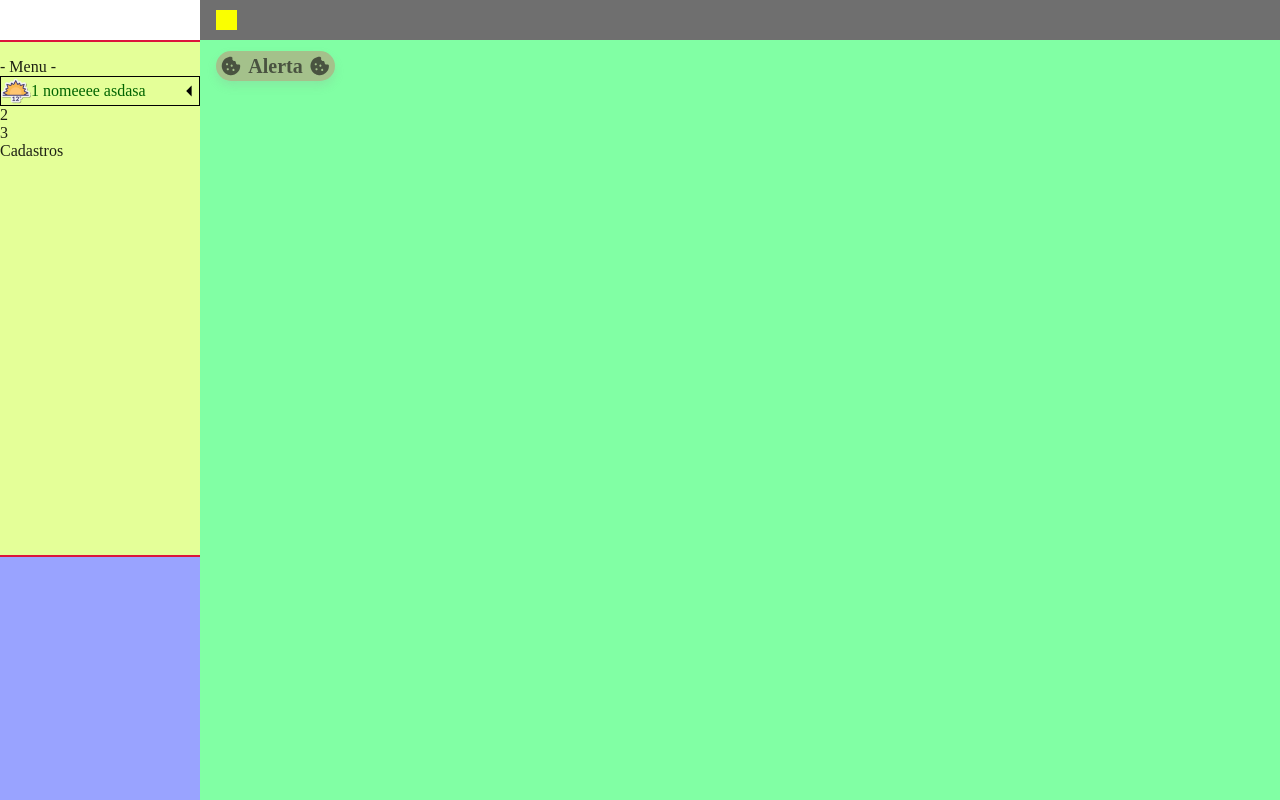
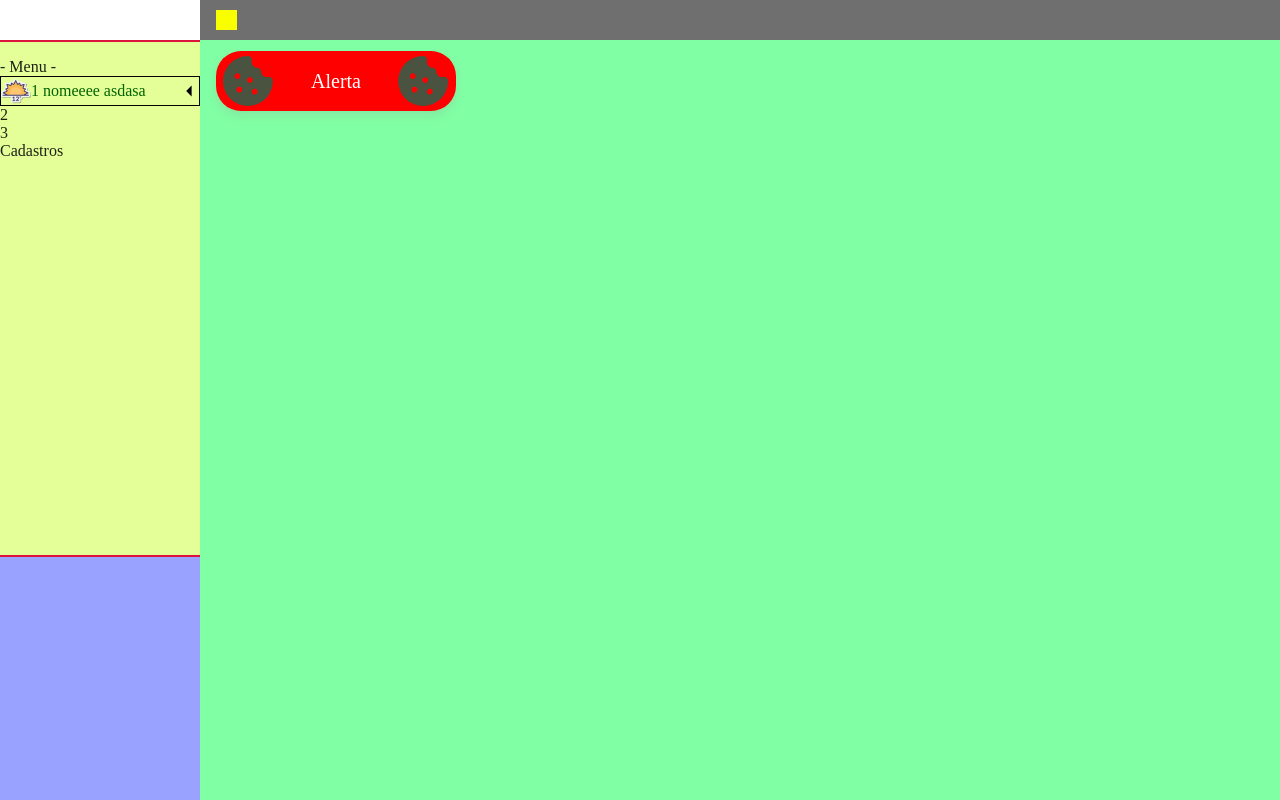
Before and after one commit to douglas9932/TescaroTechAviacaoWeb, a React (Create React App) app: page /Home in a window 1280 px wide. Built offline with nearby package versions, Linux system fonts and the light colour scheme.

Commit message:
Criando Botão Customizado

```diff
--- a/src/Components/Buttons/Buttons.tsx
+++ b/src/Components/Buttons/Buttons.tsx
@@ -3,60 +3,99 @@ import StyleButtons from "./Css/Buttons.module.css";
 
 type ButtonsType = {
   onClick? (): void;
-  Text?: string | any;
-  type?:string;
+  parText?: string | any;
+  parType?:string;
 
-  IconEnd?: string;
-  IconStart?: string;
+  parIconEnd?: string;
+  parIconStart?: string;
 
-  TextAlign?: string;
-  ButtonColor?: string;
-  TextColor?: string;
-  BorderColor?: string;
-  BorderRadiusValue?: number;
-  MaxWidth?: string;
+  parTextAlign?: "center" |"end" |"start"| string;
+  parButtonColor?: string;
+  parTextColor?: string;
+  parBorderColor?: string;
+  parBorderRadius?: number;
+  parMaxWidth?: number;
+  parMaxHeight?: number;
+
+  parWidth?: number;
+  parHeight?: number;
 };
 
 const Buttons: FunctionComponent<ButtonsType> = ({
   onClick,
-  Text,
-  type,
-  IconEnd,
-  IconStart,
-  TextAlign,
-  ButtonColor,
-  TextColor,
-  BorderColor,
-  BorderRadiusValue,
-  MaxWidth
+  parText,
+  parType,
+
+  parIconEnd,
+  parIconStart,
+
+  parTextAlign,
+  parButtonColor,
+  parTextColor,
+  parBorderColor,
+  parBorderRadius,
+  parMaxWidth,
+  parMaxHeight,
+  parWidth,
+  parHeight
 }) => {
 
-  const styles: CSSProperties = {};
-  let Icon1;
-  let Icon2;
-  if(BorderRadiusValue != 0 && BorderRadiusValue != null){
-    styles.borderRadius=  BorderRadiusValue;
+  const newStylesButton: CSSProperties = {};
+  const newStylesText: CSSProperties = {};
+  let IconStart;
+  let IconEnd;
+
+  if(parBorderRadius != 0 && parBorderRadius != null){
+    newStylesButton.borderRadius=  parBorderRadius;
+  }
+  if(parButtonColor !="" && parButtonColor != null){
+    newStylesButton.backgroundColor = parButtonColor;
+  }
+  if(parTextAlign != "" && parTextAlign != null){
+    newStylesButton.justifyContent = parTextAlign;
+    newStylesText.justifyContent = parTextAlign;
   }
 
-  if(IconStart != "" && IconStart!= null){
-    Icon1 = (
+  if(parWidth != 0 && parWidth != null){
+    newStylesButton.width = parWidth;
+  }
+  if(parHeight != 0 && parHeight != null){
+    newStylesButton.height = parHeight;
+  }
+
+
+  if(parMaxWidth!=0 && parMaxWidth!=null){
+    newStylesButton.maxWidth = parMaxWidth;
+  }
+  if(parMaxHeight!=0 && parMaxHeight!=null){
+    newStylesButton.maxHeight = parMaxHeight;
+  }
+
+
+
+  if(parTextColor !="" && parTextColor != null){
+    newStylesText.color = parTextColor;
+  }
+
+  if(parIconStart != "" && parIconStart!= null){
+    IconStart = (
     <div className={StyleButtons.iconstart}>
-      <img className={StyleButtons.vectorIcon} alt="" src={IconStart} />
+      <img className={StyleButtons.vectorIcon} alt="" src={parIconStart} />
     </div>)
   }
 
-  if(IconEnd!= "" && IconEnd!= null){
-    Icon2 = (
+  if(parIconEnd!= "" && parIconEnd!= null){
+    IconEnd = (
     <div className={StyleButtons.iconend}>
-      <img className={StyleButtons.vectorIcon} alt="" src={IconEnd} />
+      <img className={StyleButtons.vectorIcon} alt="" src={parIconEnd} />
     </div>)
   }
 
   return (
-    <div id="ButtonID" className={StyleButtons.button} style={styles} onClick={onClick}>
-      {Icon1}
-      <div className={StyleButtons.text}>{Text}</div>
-      {Icon2}
+    <div id="ButtonID" className={StyleButtons.button} style={newStylesButton} onClick={onClick}>
+      {IconStart}
+      <div className={StyleButtons.text} style={newStylesText}>{parText}</div>
+      {IconEnd}
     </div>
   );
 };
--- a/src/Components/Buttons/Css/Buttons.module.css
+++ b/src/Components/Buttons/Css/Buttons.module.css
@@ -63,22 +63,28 @@
   --br-xl: 20px;
 }
 
-
 .vectorIcon {
-  position: relative;
-  width: 20.31px;
-  height: 20.31px;
+  display: flex;
+  width: 100%;
+  height: 100%;
 }
-.iconstart {
+.iconstart
+,.iconend{
   display: flex;
+  width: 50%;
+  height: 90%;
   flex-direction: column;
-  align-items: center;
+  align-items: flex-end;
   justify-content: center;
 }
+
 .text {
-  position: relative;
-  line-height: 30px;
-  font-weight: 900;
+  display: flex;
+  width: 100%;
+  height: 100%;
+  flex-direction: row;
+  align-items: center;
+  justify-content: start;
 }
 .button,
 .iconend {
@@ -99,4 +105,5 @@
   font-size: var(--font-size-xl);
   color: var(--color-darkslategray-200);
   font-family: var(--font-nunito);
+  cursor: pointer;
 }
--- a/src/Formularios/Home.tsx
+++ b/src/Formularios/Home.tsx
@@ -43,12 +43,17 @@ export const Home: FunctionComponent = () => {
       <Master FechaMensagem={CloseMessage} MostrarMensagem={isMessage}>
         <Buttons
         onClick={BtnAlerta}
-        type="submit"
-        Text={"Alerta"}
-        BorderRadiusValue={25}
-        IconStart={"./vector1.svg"}
-        IconEnd={"./vector.svg"}/>
-
+        parType="submit"
+        parText={"Alerta"}
+        parBorderRadius={25}
+        parIconStart={"./vector1.svg"}
+        parIconEnd={"./vector.svg"}
+        parButtonColor={"red"}
+        parTextColor={"white"}
+        parTextAlign={"center"}
+        parHeight={60}
+        parWidth={240}
+        />
         {/* <Button onClick={BtnErro} type="submit" text={"Erro"}/>
         <Button onClick={BtnDone} type="submit" text={"OK"}/>
         <Button onClick={BtnConfirm} type="submit" css={"undefined"} text={"Confirmação"}/>   */}
```
